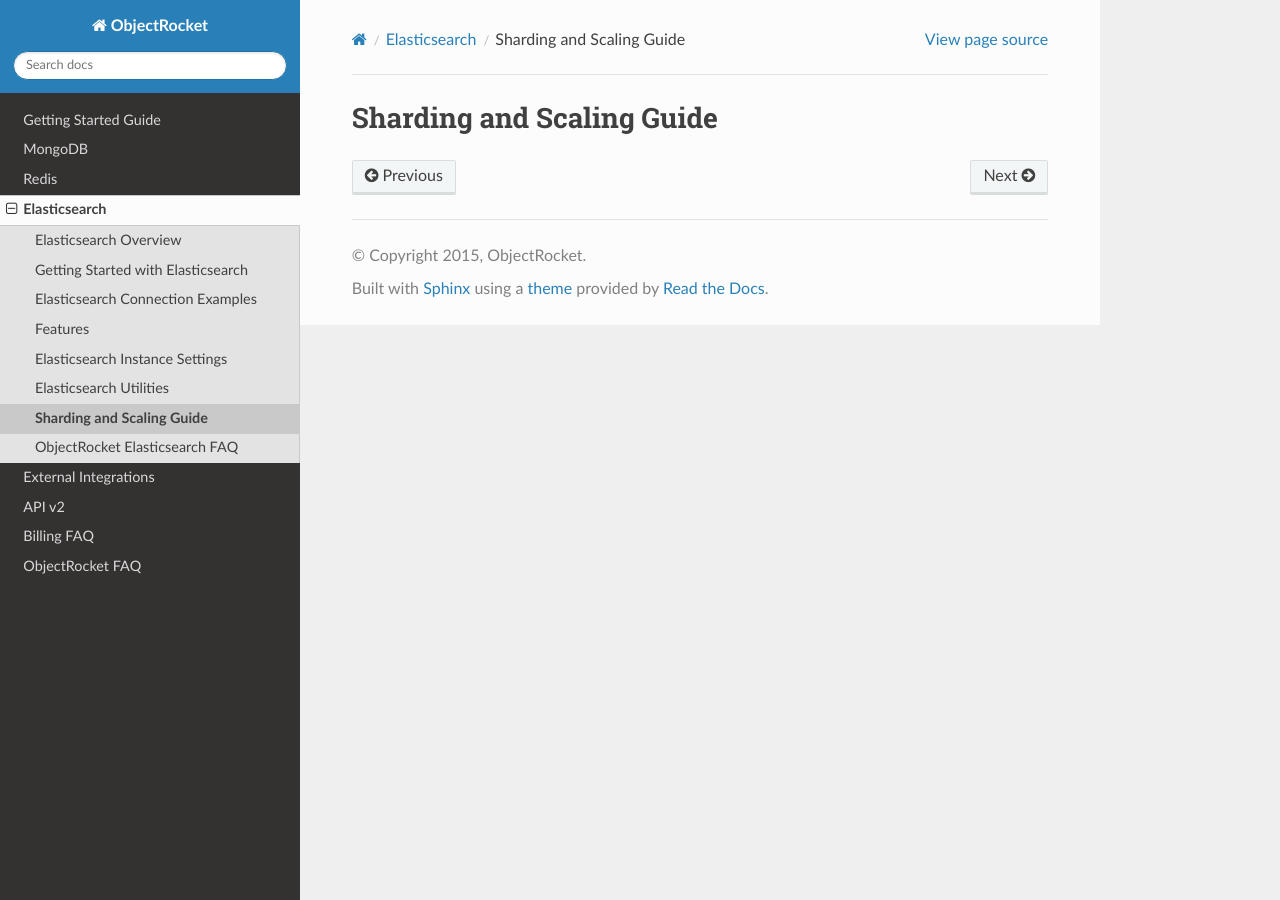
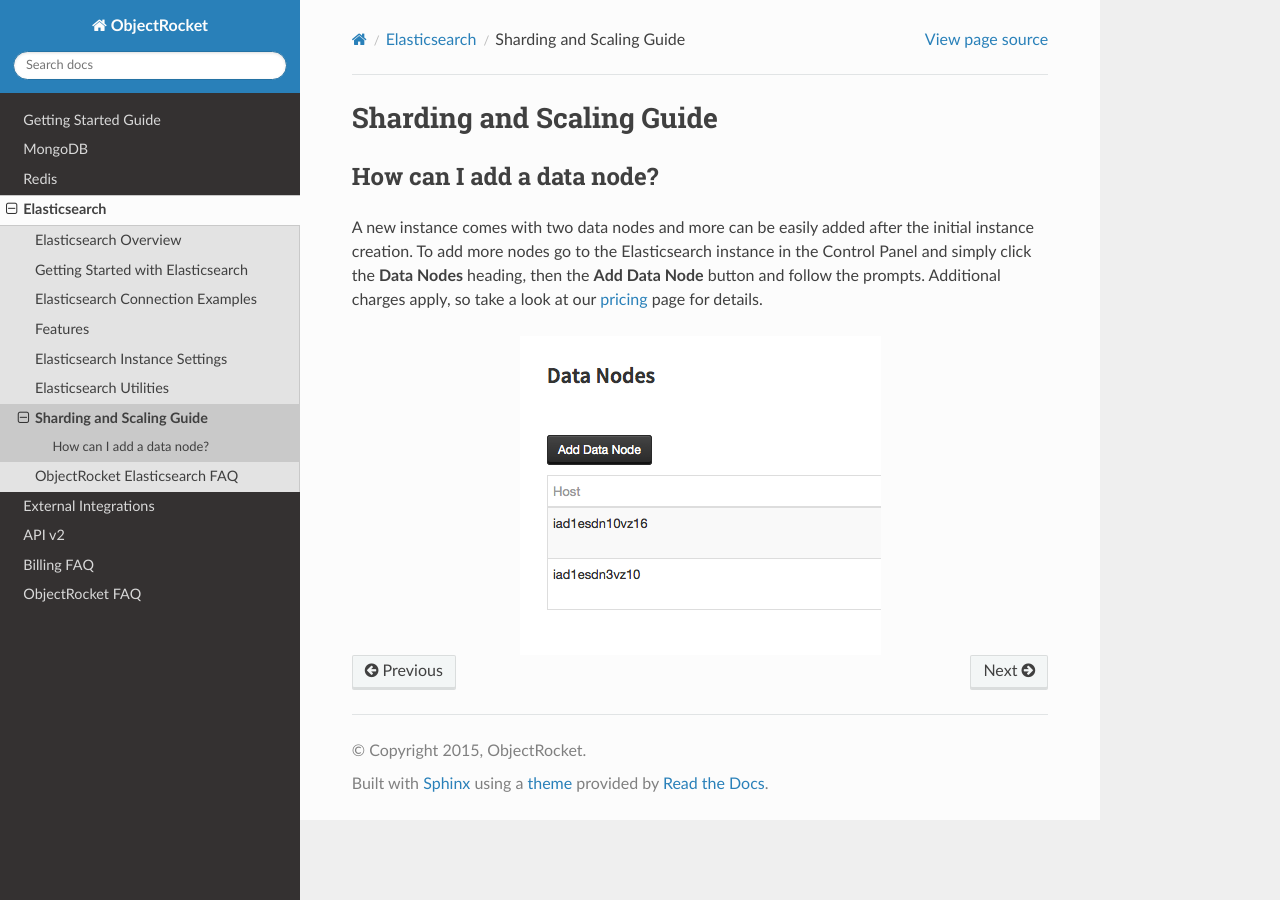
Before and after one commit to zcorleissen/documentation, a Sphinx documentation site: the page built from source/elastic_scaling.rst, in a window 1280 px wide. Built offline with Sphinx 7.4.7 and the Read the Docs theme 2.0.0, drawn with Linux system fonts in a browser that asks for light colours.

Commit message:
moving data node to scaling section

```diff
--- a/source/elastic_scaling.rst
+++ b/source/elastic_scaling.rst
@@ -1,2 +1,10 @@
 Sharding and Scaling Guide
 ==========================
+
+How can I add a data node?
+~~~~~~~~~~~~~~~~~~~~~~~~~~
+
+A new instance comes with two data nodes and more can be easily added after the initial instance creation. To add more nodes go to the Elasticsearch instance in the Control Panel and simply click the **Data Nodes** heading, then the  **Add Data Node** button and follow the prompts. Additional charges apply, so take a look at our `pricing <http://objectrocket.com/pricing>`_ page for details.
+
+.. image:: images/add_datanode.png
+   :align: center
```
Also changed, not shown: source/elastic_faq.rst (+0 -8 lines).
